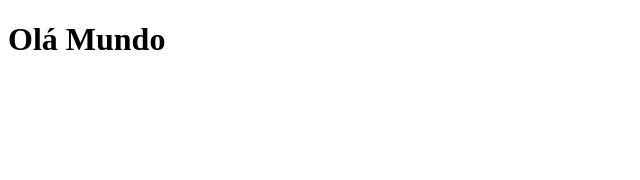
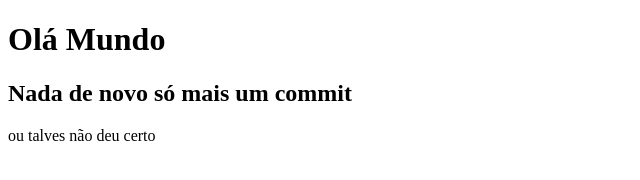
Before and after one commit to BENGALEBENGAL/conect_text, a plain HTML site: page index.html in a window 1280 px wide. Shown: the whole page, without its empty margins (0-640 px from the left). Drawn offline with Linux system fonts and the light colour scheme.

Commit message:
segundo commit

```diff
--- a/index.html
+++ b/index.html
@@ -7,5 +7,7 @@
 </head>
 <body>
     <h1>Olá Mundo</h1>
+    <h2>Nada de novo só mais um commit</h2>
+    <p>ou talves não deu certo</p>
 </body>
 </html>
```
